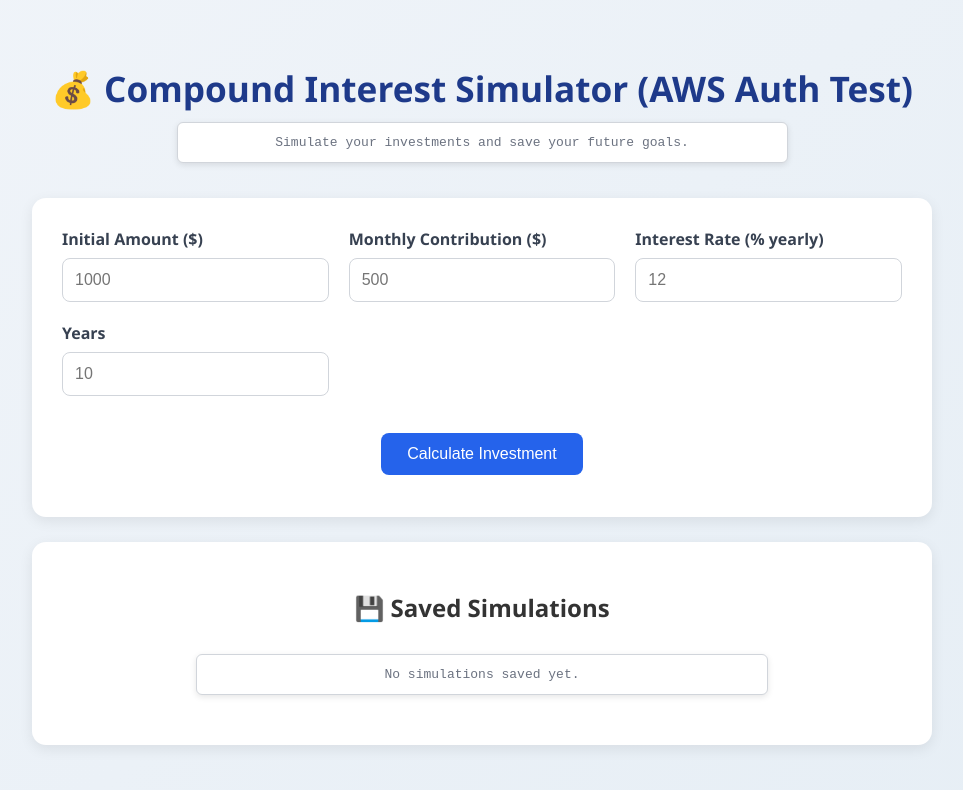
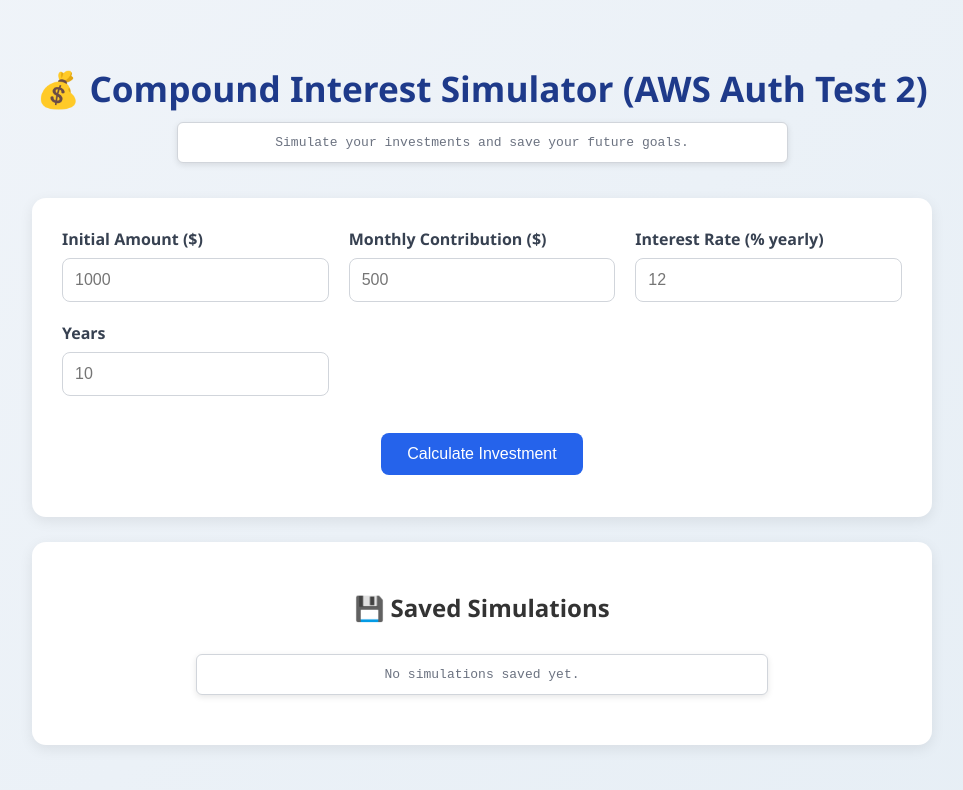
Before and after one commit to Mauricio-Camilo-AWS-Projects/s3-frontend, a website: page src/index.html in a window 1280 px wide. Shown: the whole page, without its empty margins (158-1121 px from the left). Drawn offline with Linux system fonts and the light colour scheme.

```diff
--- a/src/index.html
+++ b/src/index.html
@@ -9,7 +9,7 @@
 <body>
 
   <div class="container">
-    <h1>💰 Compound Interest Simulator (AWS Auth Test)</h1>
+    <h1>💰 Compound Interest Simulator (AWS Auth Test 2)</h1>
     <p class="subtitle">
       Simulate your investments and save your future goals.
     </p>
```
